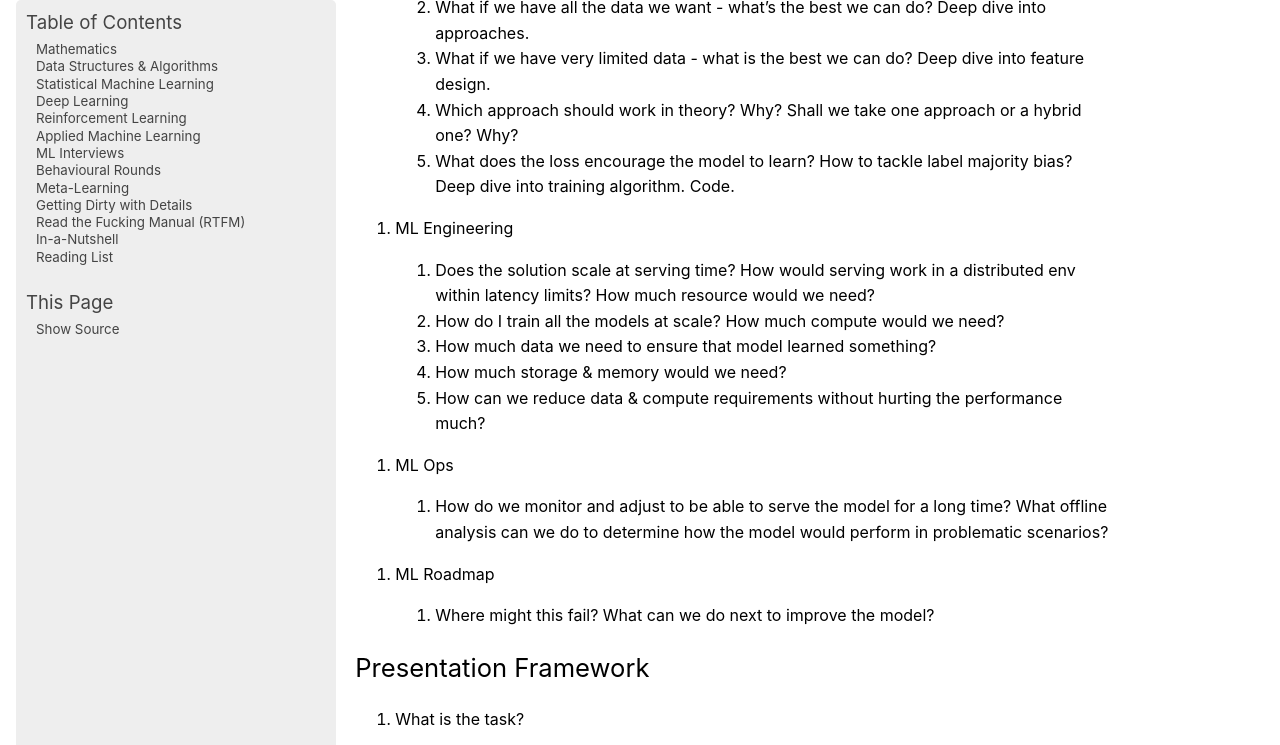
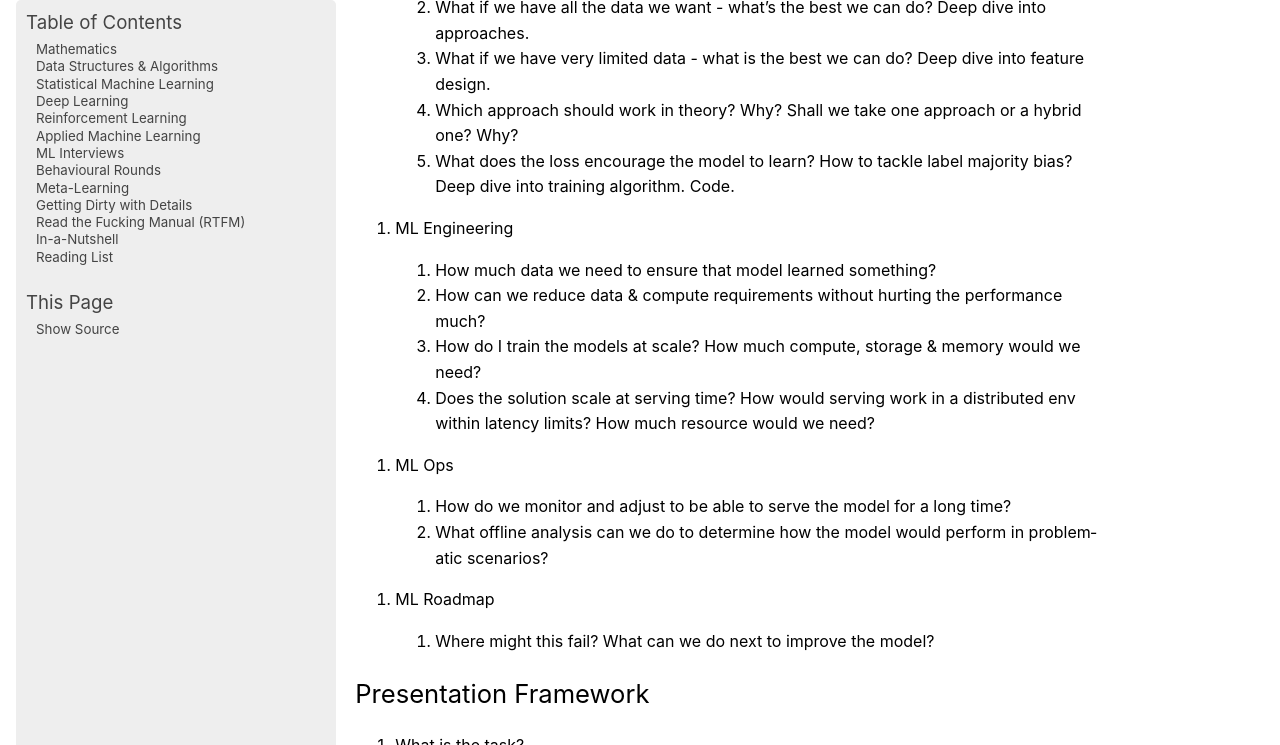
Before and after one commit to uselesstechjunks/leetcode, a Sphinx documentation site: the page built from docs/source/interviews/design.rst, in a window 1280 px wide and 900 px high, scrolled down 1944 px, cut to the strip 0-745 px from the top of the window. Built offline with Sphinx 7.4.7, drawn with Linux system fonts in a browser that asks for light colours; pages that are not in the unit, such as notebooks, are missing from menus.

Commit message:
Update design.rst

```diff
--- a/docs/source/interviews/design.rst
+++ b/docs/source/interviews/design.rst
@@ -58,15 +58,15 @@ Study Framework
 
 #. ML Engineering
 
+	#. How much data we need to ensure that model learned something?
+	#. How can we reduce data & compute requirements without hurting the performance much?
+	#. How do I train the models at scale? How much compute, storage & memory would we need?
 	#. Does the solution scale at serving time? How would serving work in a distributed env within latency limits? How much resource would we need?
-	#. How do I train all the models at scale? How much compute would we need?
-	#. How much data we need to ensure that model learned something?
-	#. How much storage & memory would we need?
-	#. How can we reduce data & compute requirements without hurting the performance much?
 
 #. ML Ops
 
-	#. How do we monitor and adjust to be able to serve the model for a long time? What offline analysis can we do to determine how the model would perform in problematic scenarios?
+	#. How do we monitor and adjust to be able to serve the model for a long time?
+	#. What offline analysis can we do to determine how the model would perform in problematic scenarios?
 
 #. ML Roadmap
 
@@ -78,18 +78,22 @@ Presentation Framework
 #. What is the task?
 
 	.. collapse:: Details
+
 		- Understanding requirements. Split into subtasks if applicable.
 #. What is ideal? What is good enough? How long do I have?
 
 	.. collapse:: Details
+
 		- Business objectives
 #. How do I know if I am getting better?
 
 	.. collapse:: Details
+
 		- Define metrics: primary, secondary
 #. How do I solve it?
 
 	.. collapse:: Details
+
 		- Discuss 3 approaches for solving primary
 		- First 2 options - pros and cons, 1 chosen with better trade-off
 		- Trade off types: (1) Modeling (2) Scaling
@@ -97,10 +101,12 @@ Presentation Framework
 #. How do I know how it's doing in practice?
 
 	.. collapse:: Details
+
 		- Discuss observability, maintainibility
 #. How do I improve iteratively?
 
 	.. collapse:: Details
+
 		- Discuss common pitfalls - measure, address.
 #. How do I plan the roadmap?
 
```
